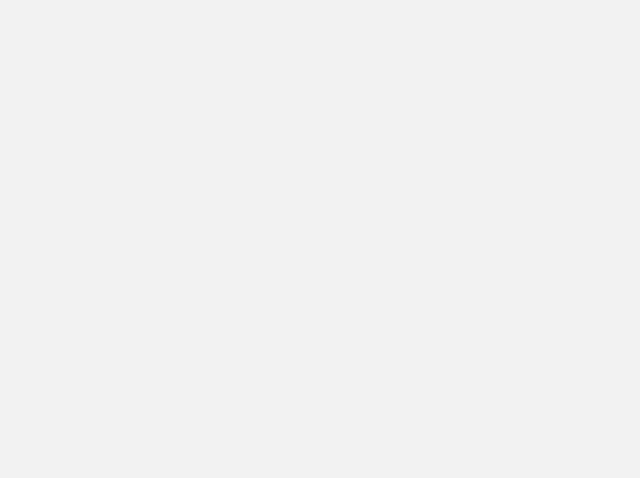
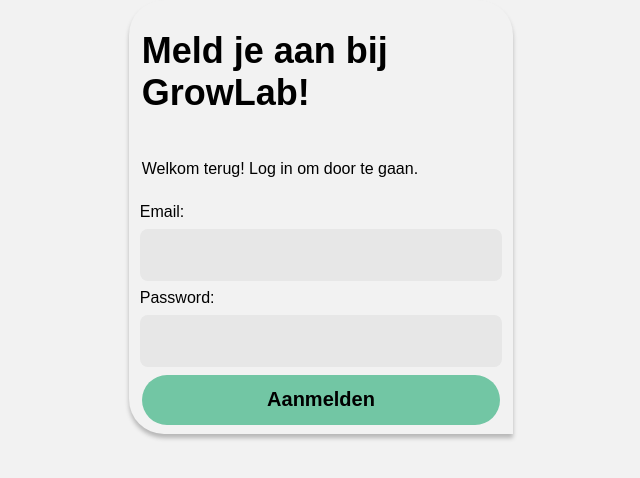
Before and after one commit to TM-GrowLab/GrowLab-Frontend, a React (Create React App) app: page /login in a window 1280 px wide. Before the commit this address had no page. Shown: the top 478 px of the page, without its empty margins (319-959 px from the left). Built offline with nearby package versions, Linux system fonts and the light colour scheme; a web font is replaced by a local one.

Commit message:
Login screen

```diff
--- a/package.json
+++ b/package.json
@@ -12,6 +12,7 @@
     "@types/react": "^18.2.61",
     "@types/react-dom": "^18.2.19",
     "axios": "^1.6.7",
+    "crypto-js": "^4.2.0",
     "dotenv": "^16.4.5",
     "path": "^0.12.7",
     "react": "^18.2.0",
@@ -46,6 +47,7 @@
     ]
   },
   "devDependencies": {
-    "@tanstack/react-query-devtools": "^5.24.8"
+    "@tanstack/react-query-devtools": "^5.24.8",
+    "@types/crypto-js": "^4.2.2"
   }
 }
--- a/src/App.tsx
+++ b/src/App.tsx
@@ -1,6 +1,7 @@
 import React from 'react';
 import { BrowserRouter, Route, Routes } from 'react-router-dom';
 import { HomePage } from './components/HomePage';
+import { LogIn } from './components/LogIn';
 
 
 const App: React.FC = () => {
@@ -8,6 +9,8 @@ const App: React.FC = () => {
     <BrowserRouter>
       <Routes>
         <Route path="/" Component={HomePage} />
+        <Route path="/login" Component={LogIn} />
+
       </Routes>
     </BrowserRouter>
   );
--- a/src/components/HomePage.tsx
+++ b/src/components/HomePage.tsx
@@ -2,6 +2,8 @@ import imgHeader from "../images/Header_img.png";
 import logoGrowLab from "../images/LogoGrowLab.png";
 import { NavBar } from "./NavBar";
 import { Succesverhaal } from "./HomePage/Succesverhaal";
+import { useState } from "react";
+import LogIn from "./LogIn";
 
 export const HomePage = () => {
 
@@ -14,7 +16,7 @@ export const HomePage = () => {
                         <h1>stap te zetten.</h1>
                         <h5>Met GrowLab</h5>
                         <div className="header_buttons">
-                            <button id="aanmelden" className="sec_button_header">Aanmelden</button>
+                            <button id="aanmelden" className="sec_button_header" >Aanmelden</button>
                             <button id="registeren" className="pri_button_header">Registeren</button>
                         </div>
                     </div>
@@ -64,4 +66,5 @@ export const HomePage = () => {
                 </section>
         </>
     );
+
 }
--- /dev/null
+++ b/src/components/LogIn.tsx
@@ -0,0 +1,71 @@
+import React, { useState } from 'react';
+import CryptoJS from 'crypto-js';
+
+export const LogIn: React.FC = () => {
+    const [email, setEmail] = useState('');
+    const [password, setPassword] = useState('');
+
+    const handleEmailChange = (e: React.ChangeEvent<HTMLInputElement>) => {
+        setEmail(e.target.value);
+    };
+
+    const handlePasswordChange = (e: React.ChangeEvent<HTMLInputElement>) => {
+        setPassword(e.target.value);
+    };
+
+    const handleSubmit = (e: React.FormEvent) => {
+        e.preventDefault();
+
+        let hashedPassword = CryptoJS.SHA256(password).toString();
+
+        fetch('http://localhost:3000/auth/login', {
+        method: 'POST',
+        headers: {
+            'Content-Type': 'application/json'
+            },
+            body: JSON.stringify({
+                email: email,
+                pass: hashedPassword
+            })
+        })
+        .then(response => response.json())
+        .then(data => {
+            console.log(data);
+
+            // proceed to home
+        })
+        .catch(error => {
+            // handle the error
+        });
+    };
+
+    return (
+        <div className="login">
+            <h2>Meld je aan bij <span>GrowLab</span>!</h2>
+            <p>Welkom terug! Log in om door te gaan.</p>
+            <form onSubmit={handleSubmit}>
+                <div>
+                    <label htmlFor="email">Email:</label>
+                    <input
+                        type="email"
+                        id="email"
+                        value={email}
+                        onChange={handleEmailChange}
+                    />
+                </div>
+                <div>
+                    <label htmlFor="password">Password:</label>
+                    <input
+                        type="password"
+                        id="password"
+                        value={password}
+                        onChange={handlePasswordChange}
+                    />
+                </div>
+                <button className="submit" type="submit">Aanmelden</button>
+            </form>
+        </div>
+    );
+};
+
+export default LogIn;
--- a/src/index.css
+++ b/src/index.css
@@ -257,3 +257,55 @@ header img {
 .card_container div div {
   width: 75%;
 }
+
+/* Login */
+
+.login {
+  display: flex;
+  flex-direction: column;
+  align-items: center;
+  justify-content: center;
+  height: auto;
+  width: 30vw;
+  background-color: var(--Porcelean);
+  border-radius: 35px 35px 0px 35px;
+  box-shadow: var(--Box-Shadow);
+  margin: auto;
+}
+
+.login h2, .login p {
+  width: 28vw;
+}
+
+.login form{
+  display: flex;
+  flex-direction: column;
+  align-items: center;
+  justify-content: center;
+  height: 30vh;
+  width: 100%;
+}
+
+.login form div {
+  display: flex;
+  flex-direction: column;
+  justify-content: space-between;
+  align-items: flex-start;
+}
+
+.login form div input {
+  width: 28vw;
+  height: 50px;
+  border: none;
+  border-radius: 8px;
+  background-color: var(--LightGrey);
+  margin: 1vh 0 1vh 0;
+}
+
+.login .submit{
+  width: 28vw;
+  height: 50px;
+  background-color: var(--Meadow-Haze);
+  border: none;
+  border-radius: 25px;
+}
```
Also changed, not shown: src/App.css (line endings or trailing spaces), 2 other files (tests, documents, lock files or other folders).
